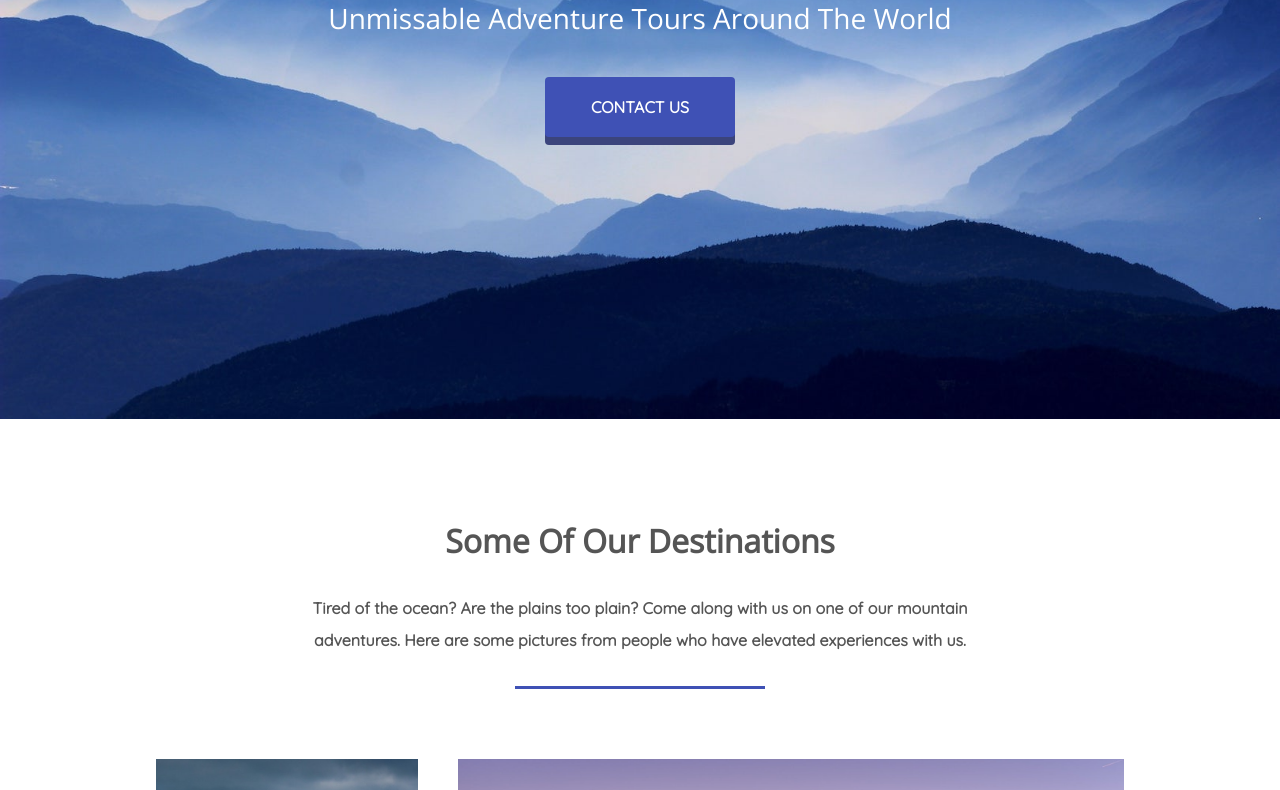
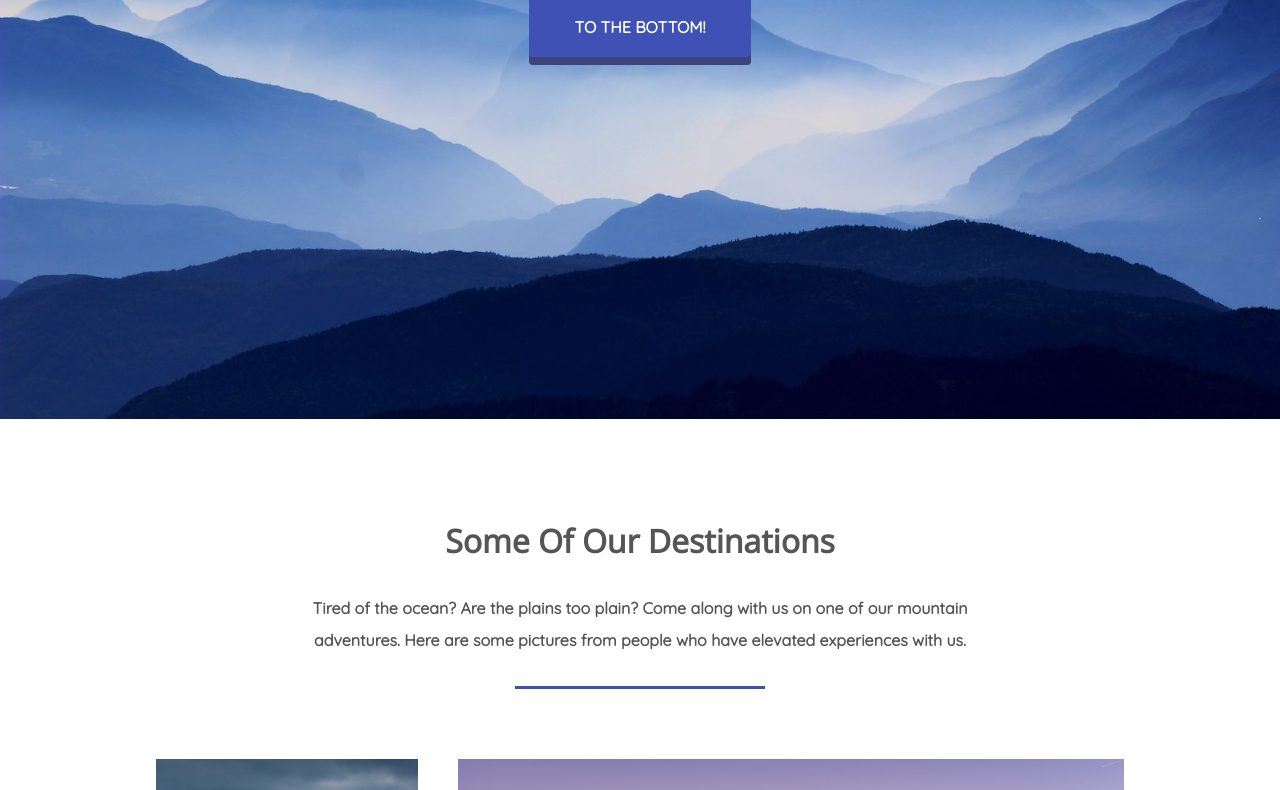
Before and after one commit to adrocic/MountainCSS, a plain HTML site: page index.html in a window 1280 px wide. Shown: the part 381-1171 px from the top of the page. Drawn offline with nearby package versions, Linux system fonts and the light colour scheme.

Commit message:
chinged minor styling and added section traversing functionality to buttons

```diff
--- a/assets/css/index.css
+++ b/assets/css/index.css
@@ -8,7 +8,8 @@
 
 html {
     font: normal 16px "Quicksand", sans-serif;
-    color: #555
+    color: #555;
+    scroll-behavior: smooth;
 }
 
 
@@ -160,21 +161,24 @@ header nav li {
     height: 100%;
     background-size: cover;
     z-index: -1;
-    background-color: #80a3db;
+    background-color: #cccccc;
 }
 
 .hero h1 {
     font: bold 60px "Open Sans", sans-serif;
     margin-bottom: 15px;
+    text-shadow: -2px 2px 4px rgb(145, 145, 145);
 }
 
 .hero h3 {
     font: normal 28px "Open Sans", sans-serif;
-    margin-bottom: 40px;
+    margin-bottom: 60px;
+    text-shadow: -2px 2px 4px rgb(145, 145, 145);
 }
 
 .hero a.btn {
     padding: 20px 46px;
+    margin-bottom: 180px;
 }
 
 .hero-content-area {
@@ -207,10 +211,12 @@ header nav li {
 
     .hero h3 {
         font-size: 24px;
+        margin-bottom: 40px;
     }
 
     .hero a.btn {
         padding: 15px 40px;
+        margin-bottom: 0px;
     }
 }
 
--- a/index.html
+++ b/index.html
@@ -30,7 +30,7 @@
         <h1>Mountain Travel</h1>
         <h3>Unmissable Adventure Tours Around The World</h3>
         <div class="btn-container">
-          <a href="#" class="btn">Contact Us</a>
+          <a href="#scrollContact" class="btn">To the bottom!</a>
         </div>
       </div>
     </section>
@@ -96,7 +96,7 @@
 
 <!-- CONTACT -->
 
-    <section class="contact">
+  <section class="contact" id="scrollContact">
     <h3 class="title">Learn More</h3>
     <p>Want to keep up-to-date on upcoming events and possible discounts? Subscribe to our mailing list.</p>
     <hr>
```
Lines whose indentation alone changed are shown as unchanged.
